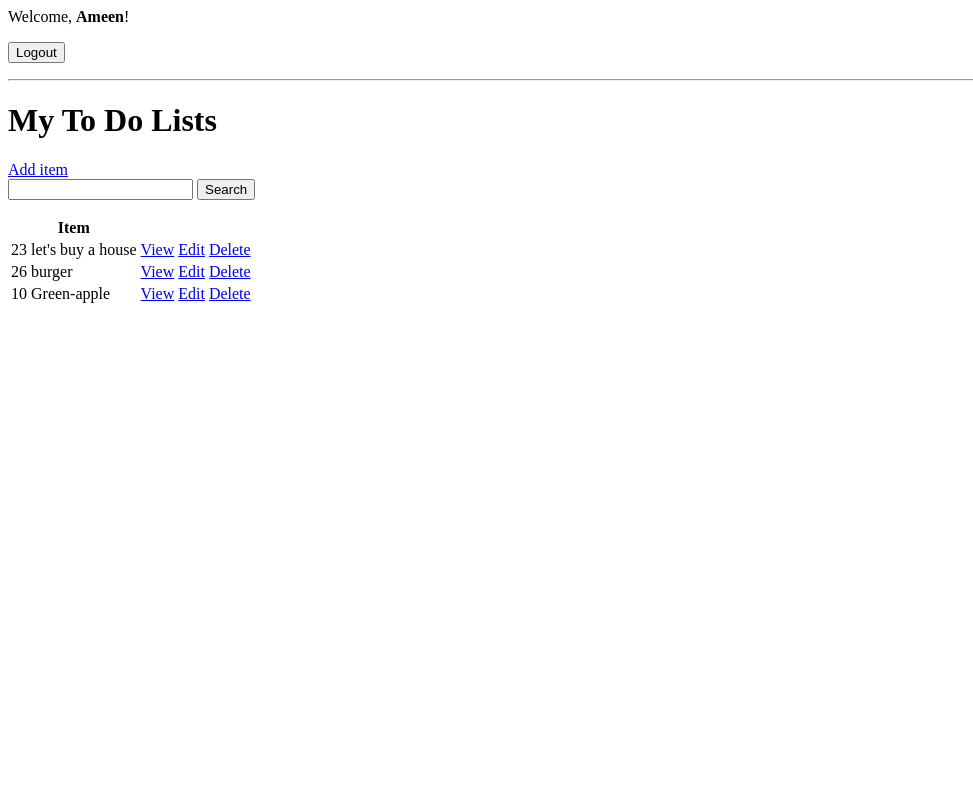
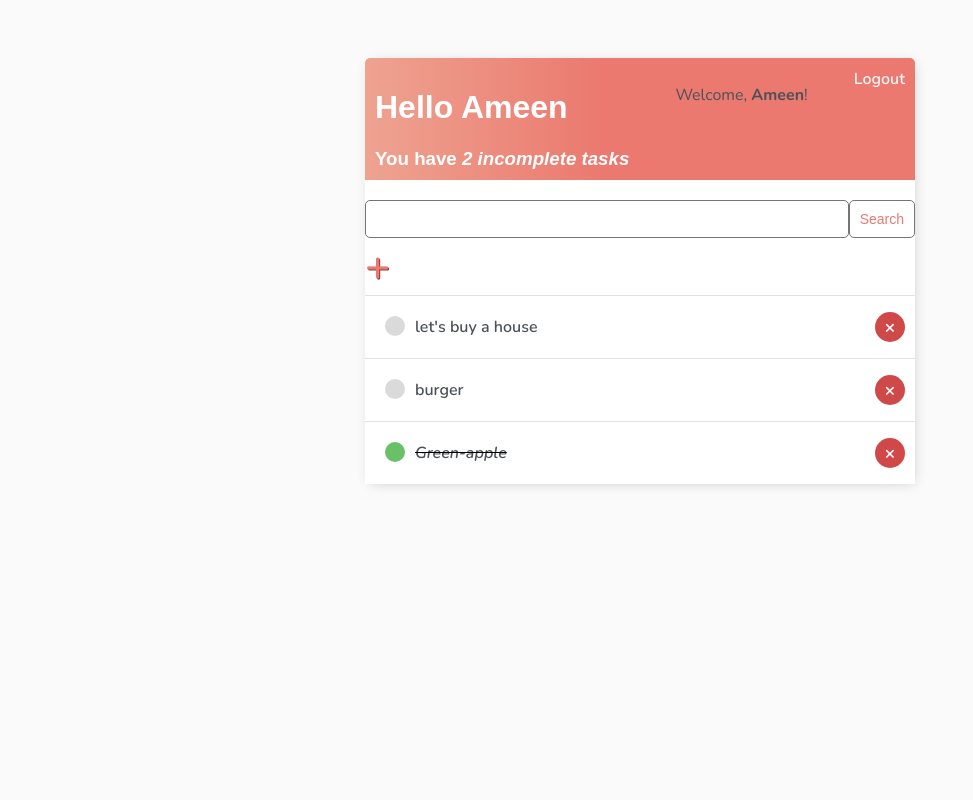
Before and after one commit to Ameen-K-Nejeeb/django-todo, a Django app: page / in a window 1280 px wide. Shown: the whole page, without its empty margins (0-973 px from the left). Run offline with Django 3.2, Linux system fonts and the light colour scheme; a user stored in the database is signed in; data comes from the database, SQL or seed files in the repository; both versions use the stored data as it was after the commit.

Commit message:
Add : Template added

```diff
--- /dev/null
+++ b/base/templates/main.html
@@ -0,0 +1,234 @@
+<!DOCTYPE html>
+<html>
+
+<head>
+    <meta charset="utf-8">
+    <meta http-equiv="X-UA-Compatible" content="IE=edge">
+    <title>To-Do List</title>
+    <meta name="description" content="">
+    <meta name="viewport" content="width=device-width, initial-scale=1">
+    <link rel="stylesheet" href="">
+
+    <link rel="preconnect" href="https://fonts.googleapis.com">
+    <link rel="preconnect" href="https://fonts.gstatic.com" crossorigin>
+    <link href="https://fonts.googleapis.com/css2?family=Nunito:ital,wght@0,200..1000;1,200..1000&display=swap"
+        rel="stylesheet">
+
+    <style>
+        body {
+            background-color: #FAFAFA;
+            font-family: 'Nunito', sans-serif;
+            padding-top: 50px;
+        }
+
+        h1,
+        h2,
+        h3,
+        h4,
+        h5,
+        h6 {
+            font-family: 'Raleway', sans-serif;
+        }
+
+        a,
+        p {
+            color: #4b5156
+        }
+
+        a {
+            font-weight: 600;
+        }
+
+        .container {
+            max-width: 550px;
+            margin: auto;
+            background-color: #fff;
+            -webkit-box-shadow: 2px 2px 13px -4px rgba(0, 0, 0, 0.21);
+            box-shadow: 2px 2px 13px -4px rgba(0, 0, 0, 0.21);
+        }
+
+        input {
+            outline: none;
+            border: none;
+        }
+
+        .header-bar {
+            display: flex;
+            justify-content: space-between;
+            color: #fff;
+            padding: 10px;
+            border-radius: 5px 5px 0 0;
+            background: linear-gradient(90deg, #EEA390 0%, #EB796F 43%, #EB796F 100%);
+        }
+
+        .header-bar a {
+            color: rgb(247, 247, 247);
+            text-decoration: none;
+        }
+
+        .task-wrapper {
+            display: flex;
+            align-items: center;
+            justify-content: space-between;
+            background-color: #fff;
+            border-top: 1px solid #dfe4ea;
+            overflow: hidden;
+        }
+
+        .task-title {
+            display: flex;
+            padding: 20px;
+        }
+
+        .task-title a {
+            text-decoration: none;
+            color: #4b5156;
+            margin-left: 10px;
+        }
+
+        .task-complete-icon {
+            height: 20px;
+            width: 20px;
+            background-color: rgb(105, 192, 105);
+            border-radius: 50%;
+        }
+
+        .task-incomplete-icon {
+            height: 20px;
+            width: 20px;
+            background-color: rgb(218, 218, 218);
+            border-radius: 50%;
+        }
+
+        .delete-link {
+            display: inline-flex;
+            align-items: center;
+            justify-content: center;
+            height: 30px;
+            width: 30px;
+            margin-right: 10px;
+            text-decoration: none;
+            font-weight: bold;
+            color: #fff;
+            background-color: #cf4949;
+            border-radius: 50%;
+            font-size: 18px;
+            transition: 0.2s;
+        }
+
+        .delete-link:hover {
+            background-color: #ff5c5c;
+            transform: scale(1.1);
+        }
+
+        /* .delete-link {
+            text-decoration: none;
+            font-weight: 900;
+            color: #cf4949;
+            font-size: 22px;
+            line-height: 0;
+            padding: 20px 0px;
+        } */
+
+
+        /*Handle Classes*/
+
+        .handle {
+            display: inline-block;
+            padding: 20px 16px;
+            cursor: grab;
+            user-select: none;
+        }
+
+        .handle:after,
+        .handle:before {
+            display: block;
+            content: "";
+        }
+
+        .handle:active,
+        .handle:active:before,
+        .handle:active:after {
+            cursor: grabbing;
+        }
+
+        .dropArea {
+            background-color: #f1f2f6;
+            color: black;
+            border: #ced6e0 1px solid;
+        }
+
+        .selectedTask {
+            opacity: 0.6;
+        }
+
+
+        #add-link {
+            color: #EB796F;
+            text-decoration: none;
+            font-size: 42px;
+            text-shadow: 1px 1px #81413b;
+        }
+
+        #search-add-wrapper {
+            display: flex;
+            justify-content: space-between;
+            align-items: center;
+            padding: 20px;
+        }
+
+        @media screen and (max-width:320px) {
+            #search-add-wrapper {
+                padding: 10px;
+            }
+        }
+
+        input[type=text],
+        input[type=password],
+        textarea {
+            border: 1px solid #757575;
+            border-radius: 5px;
+            padding: 10px;
+            width: 90%;
+        }
+
+        label {
+            padding-top: 10px !important;
+            display: block;
+        }
+
+        ::placeholder {
+            font-weight: 300;
+            opacity: 0.5;
+        }
+
+        .button {
+            border: 1px solid #757575;
+            background-color: #FFF;
+            color: #EB796F;
+            padding: 10px;
+            font-size: 14px;
+            border-radius: 5px;
+            cursor: pointer;
+            text-decoration: none;
+        }
+
+        .card-body {
+            padding: 20px;
+        }
+    </style>
+</head>
+
+<body>
+
+
+    <div class="container">
+        {% block content %}
+
+        {% endblock content %}
+    </div>
+
+
+</body>
+
+</html>
--- a/base/templates/task_confirm_delete.html
+++ b/base/templates/task_confirm_delete.html
@@ -1,4 +1,6 @@
+{% extends "main.html" %}
 
+{% block content %}
 <a href="{% url 'tasks' %}">Go Back</a>
 
 <form action="" method="POST">
@@ -8,3 +10,5 @@
     <input type="Delete" value=" submit">
 
 </form>
+
+{% endblock content %}
--- a/base/templates/task_list.html
+++ b/base/templates/task_list.html
@@ -1,41 +1,79 @@
+{% extends "main.html" %}
+
+{% block content %}
+
+
+<div class="header-bar">
+  <div>
+    <h1>Hello {{request.user |title}}</h1>
+    <h3 style="margin: 0;">
+      You have <i>{{ count }} incomplete task{{ count|pluralize:"s" }}</i>
+    </h3>
+  </div>
 
   {% if request.user.is_authenticated %}
   <p>Welcome, <strong>{{ request.user.username }}</strong>!</p>
   <form method="post" action="{% url 'logout' %}">
     {% csrf_token %}
-  <button type="submit">Logout</button>
+    <a type="submit">Logout</a>
   </form>
   {% else %}
   <a href="{% url 'login'  %}">Login</a>
 
   {% endif %}
 
-<hr>
-<h1>My To Do Lists {{color}}</h1>
+</div>
 
+
+
+
+
+<!-- <h1>My To Do Lists {{color}}</h1>
 <a href="{% url 'task-create'  %}">Add item</a>
-
 <form action="" method="GET">
   <input type="text" name="search-area" value="{{search_input}}">
   <input type="submit" value="Search">
+</form> -->
+
+<div class="search-add-wrapper">
+  <form action="" method="GET", style="margin-top: 20px; display: flex;">
+  <input type="text" name="search-area" value="{{search_input}}">
+  <input type="submit" value="Search" class = 'button'>
 </form>
+<a id = 'add-link' href="{% url 'task-create'  %}">+</a>
 
-<table>
-    <tr>
-        <th>Item</th>
-    </tr>
+</div>
+
+
+<div class="task-items-wrapper">
 
   {% for task in tasks %}
-      <tr>
-        <td>{{task.id}} {{task.title}}</td>
-        <td><a href="{% url 'task' task.id %}">View</a></td>
-        <td><a href="{% url 'task-update' task.id %}">Edit</a></td>
-        <td><a href="{% url 'task-delete' task.id %}">Delete</a></td>
-      </tr>
+  <div class="task-wrapper">
+    {% if task.complete %}
+    <div class="task-title">
+      <div class="task-complete-icon"></div>
+      <i><s><a href="{% url 'task-update' task.id %}">{{task}}</a></s></i>
 
+
+    </div>
+    <a class='delete-link' href="{% url 'task-delete' task.id %}">&#215;</a>
+    {% else %}
+    <div class="task-title">
+      <div class="task-incomplete-icon"></div>
+      <a href="{% url 'task-update' task.id %}">{{task}}</a>
+
+    </div>
+    <a class='delete-link' href="{% url 'task-delete' task.id %}">&#215;</a>
+
+    {% endif %}
+  </div>
   {% empty %}
+  <h3>No items in list</h3>
+  {% endfor %}
 
-    <h3>no such item</h3>
+</div>
 
-    {% endfor %}
-</table>
+
+
+
+{% endblock content %}
--- a/importent_text.txt
+++ b/importent_text.txt
@@ -46,6 +46,8 @@ Used to log in the user programmatically after registration.
 -success_url = reverse_lazy('task')
 -That’s why it’s called “lazy” — it delays the resolution until the view is executed.
 
+*pluralize is a Django template filter used to automatically add a plural suffix (usually “s”) when needed.
+
 *uses
 -from django.contrib.auth.views import LoginView,LogoutView
 -from django.contrib.auth.mixins import LoginRequiredMixin
```
Also changed, not shown: base/templates/login.html (+6 -1 lines), base/templates/register.html (+7 -1 lines), base/templates/task_detail.html (+7 -1 lines), base/templates/task_form.html (+18 -4 lines), db.sqlite3. Lines whose indentation alone changed are shown as unchanged.
